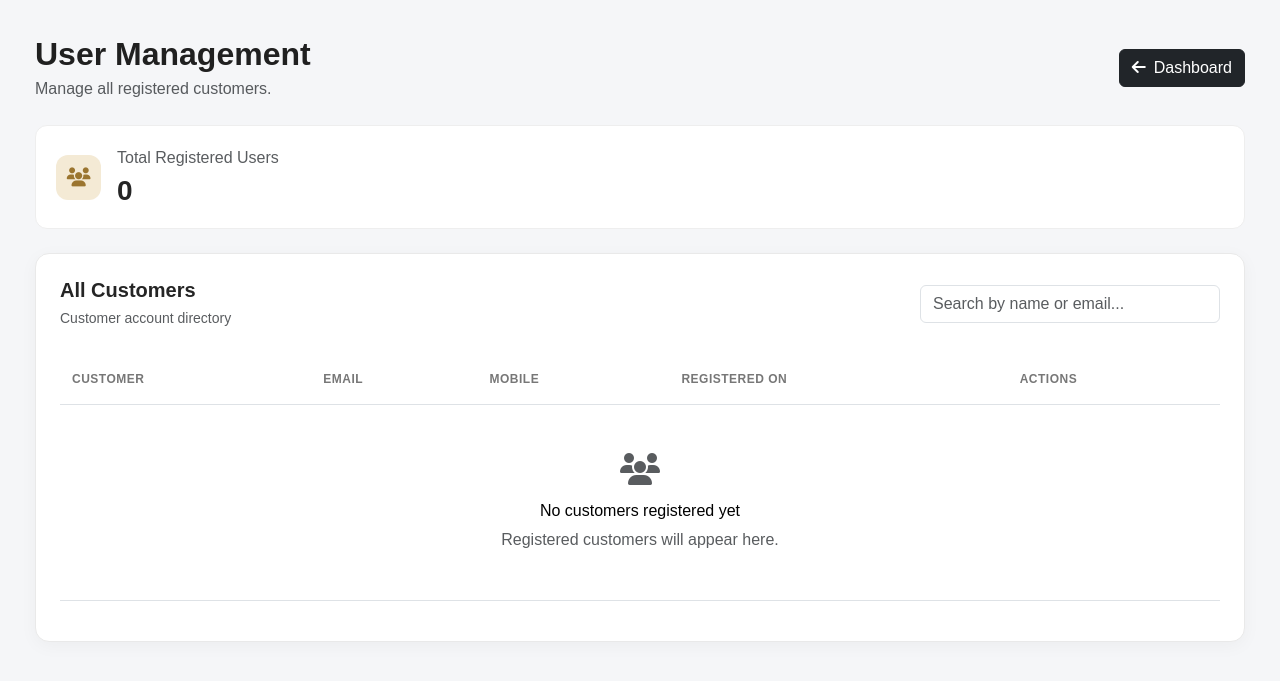
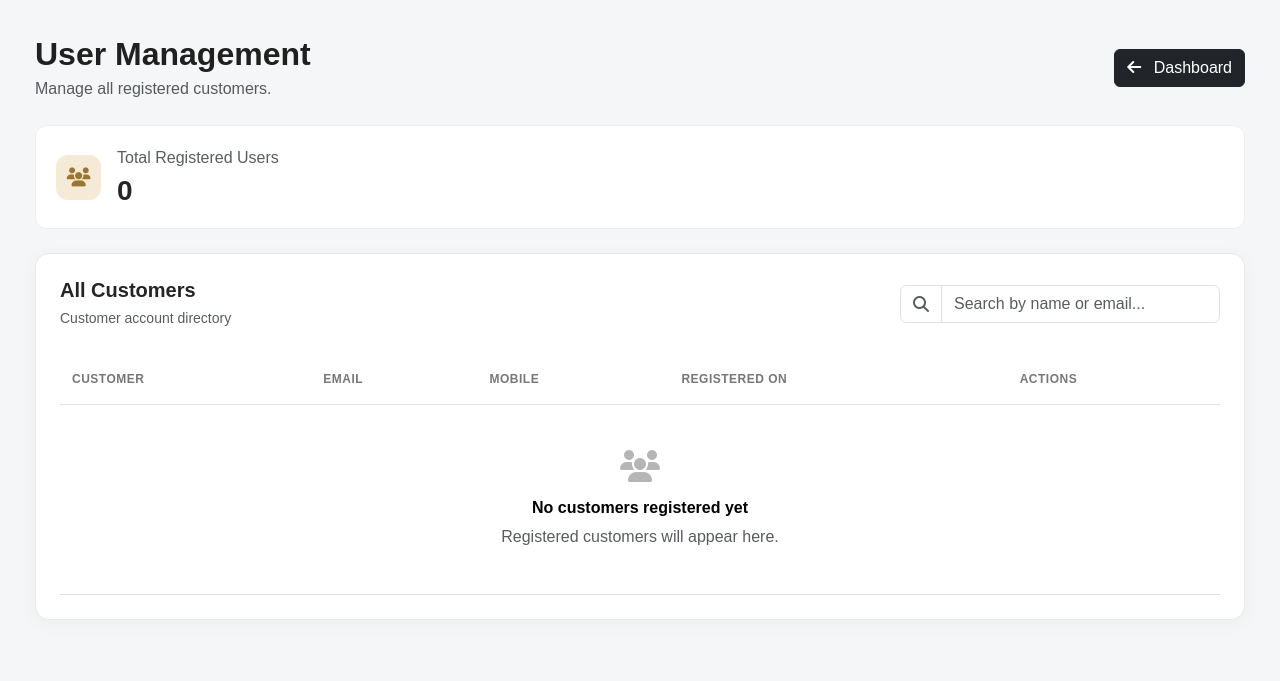
Before and after one commit to mustafa525252/Taxi-Booking-System, a Django app: page /user-list/ in a window 1280 px wide. Shown: the top 681 px of the page. Run offline with Django 5.2, Linux system fonts and the light colour scheme; the visitor is signed in with stand-in values (Sample User, id 1); data comes from the database, SQL or seed files in the repository.

Commit message:
Complete Bootstrap user listing table

```diff
--- a/core/templates/core/user_list.html
+++ b/core/templates/core/user_list.html
@@ -2,13 +2,24 @@
 {% load static %}
 <!DOCTYPE html>
 <html lang="en">
+
 <head>
     <meta charset="UTF-8">
     <meta name="viewport" content="width=device-width, initial-scale=1.0">
+
     <title>User Management | Taxi Booking System</title>
 
-    <link href="https://cdn.jsdelivr.net/npm/bootstrap@5.3.3/dist/css/bootstrap.min.css" rel="stylesheet">
-    <link rel="stylesheet" href="https://cdnjs.cloudflare.com/ajax/libs/font-awesome/6.5.0/css/all.min.css">
+    <!-- Bootstrap CSS -->
+    <link
+        href="https://cdn.jsdelivr.net/npm/bootstrap@5.3.3/dist/css/bootstrap.min.css"
+        rel="stylesheet"
+    >
+
+    <!-- Font Awesome -->
+    <link
+        rel="stylesheet"
+        href="https://cdnjs.cloudflare.com/ajax/libs/font-awesome/6.5.0/css/all.min.css"
+    >
 
     <style>
         body {
@@ -31,7 +42,7 @@
             border: 1px solid #e9e9e9;
             border-radius: 14px;
             padding: 24px;
-            box-shadow: 0 4px 18px rgba(0,0,0,.04);
+            box-shadow: 0 4px 18px rgba(0, 0, 0, .04);
         }
 
         .stat-card {
@@ -51,6 +62,7 @@
             color: #9b752f;
             border-radius: 12px;
             font-size: 19px;
+            flex-shrink: 0;
         }
 
         .table th {
@@ -70,6 +82,7 @@
         .customer-avatar {
             width: 38px;
             height: 38px;
+            min-width: 38px;
             background: #eee8dc;
             color: #80652f;
             border-radius: 50%;
@@ -85,24 +98,21 @@
             border: none;
         }
 
-        .btn-delete {
-            background: #fdeaea;
-            color: #c0392b;
-            border: none;
-        }
-
         .btn-edit:hover {
             background: #ead9b7;
             color: #684c18;
         }
 
-        .btn-delete:hover {
-            background: #f7d5d5;
-            color: #a5281d;
+        .search-box {
+            max-width: 320px;
         }
 
-        .search-box {
-            max-width: 300px;
+        .empty-state {
+            padding: 45px 15px !important;
+        }
+
+        .empty-state i {
+            color: #b5b5b5;
         }
 
         @media (max-width: 768px) {
@@ -113,6 +123,11 @@
             .user-card {
                 padding: 15px;
             }
+
+            .search-box {
+                max-width: 100%;
+                width: 100%;
+            }
         }
     </style>
 </head>
@@ -121,46 +136,74 @@
 
 <div class="main-content">
 
+    <!-- Page Header -->
     <div class="d-flex justify-content-between align-items-center flex-wrap gap-3 mb-4">
+
         <div>
             <h2 class="page-title mb-1">User Management</h2>
-            <p class="text-muted mb-0">Manage all registered customers.</p>
+            <p class="text-muted mb-0">
+                Manage all registered customers.
+            </p>
         </div>
 
         <a href="{% url 'dashboard' %}" class="btn btn-dark">
-            <i class="fa-solid fa-arrow-left me-2"></i>Dashboard
+            <i class="fa-solid fa-arrow-left me-2"></i>
+            Dashboard
         </a>
+
     </div>
 
+    <!-- Total Users Card -->
     <div class="stat-card mb-4 d-flex align-items-center gap-3">
+
         <div class="stat-icon">
             <i class="fa-solid fa-users"></i>
         </div>
+
         <div>
             <p class="text-muted mb-1">Total Registered Users</p>
             <h3 class="fw-bold mb-0">{{ total_users }}</h3>
         </div>
+
     </div>
 
+    <!-- User Listing Card -->
     <div class="user-card">
 
+        <!-- Table Header and Search -->
         <div class="d-flex justify-content-between align-items-center flex-wrap gap-3 mb-4">
+
             <div>
                 <h5 class="fw-bold mb-1">All Customers</h5>
-                <small class="text-muted">Customer account directory</small>
+                <small class="text-muted">
+                    Customer account directory
+                </small>
             </div>
+
+            <div class="search-box w-100" style="max-width: 320px;">
+                <div class="input-group">
+
+                    <span class="input-group-text bg-white">
+                        <i class="fa-solid fa-magnifying-glass text-muted"></i>
+                    </span>
 
                     <input
                         type="text"
                         id="userSearch"
-                class="form-control search-box"
+                        class="form-control"
                         placeholder="Search by name or email..."
                         autocomplete="off"
                     >
+
+                </div>
             </div>
 
+        </div>
+
+        <!-- Bootstrap Responsive Table -->
         <div class="table-responsive">
-            <table class="table table-hover align-middle" id="userTable">
+
+            <table class="table table-hover align-middle mb-0" id="userTable">
 
                 <thead>
                     <tr>
@@ -173,91 +216,163 @@
                 </thead>
 
                 <tbody>
+
                     {% for customer in customers %}
+
                     <tr>
+
+                        <!-- Customer Name -->
                         <td>
                             <div class="d-flex align-items-center gap-2">
+
                                 <div class="customer-avatar">
                                     {{ customer.full_name|first|upper }}
                                 </div>
+
                                 <strong>{{ customer.full_name }}</strong>
+
                             </div>
                         </td>
 
-                        <td>{{ customer.user.email }}</td>
+                        <!-- Email -->
+                        <td>
+                            {{ customer.user.email }}
+                        </td>
 
-                        <td>{{ customer.mobile }}</td>
+                        <!-- Mobile -->
+                        <td>
+                            {{ customer.mobile }}
+                        </td>
 
-                        <td>{{ customer.created_at|date:"d M Y" }}</td>
+                        <!-- Registration Date -->
+                        <td>
+                            {{ customer.created_at|date:"d M Y" }}
+                        </td>
 
+                        <!-- Actions -->
                         <td>
-                            <a href="{% url 'user_detail' customer.id %}"
+                            <!-- #view Profile Button -->
+                            <a
+                                href="{% url 'user_detail' customer.id %}"
                                 class="btn btn-sm btn-edit"
-                            title="View Profile">
+                                title="View Profile"
+                                aria-label="View {{ customer.full_name }} profile"
+                            >
                                 <i class="fa-solid fa-eye"></i>
                             </a>
-
-                            <a href="#"
-                               class="btn btn-sm btn-delete"
-                               title="Delete">
+                            <!-- Edit User -->
+                            <a
+                                href=""
+                                class="btn btn-sm btn-primary"
+                                title="Edit User"
+                                aria-label="Edit {{ customer.full_name }}"
+                            >
+                                <i class="fa-solid fa-edit"></i>
+                            </a>
+                            <!-- Delete User -->
+                            <a
+                                href=""
+                                class="btn btn-sm btn-danger"
+                                title="Delete User"
+                                aria-label="Delete {{ customer.full_name }}"
+                                onclick="return confirm('Are you sure you want to delete this user?');"
+                            >
                                 <i class="fa-solid fa-trash"></i>
                             </a>
+
+                        </td>
+
+                    </tr>
+
+                    {% empty %}
+
+                    <tr id="emptyRow">
+                        <td colspan="5" class="text-center empty-state">
+
+                            <i class="fa-solid fa-users fa-2x mb-3"></i>
+
+                            <h6 class="fw-bold">
+                                No customers registered yet
+                            </h6>
+
+                            <p class="text-muted mb-0">
+                                Registered customers will appear here.
+                            </p>
+
                         </td>
                     </tr>
 
-                    {% empty %}
-                    <tr>
-                        <td colspan="5" class="text-center py-5">
-                            <i class="fa-solid fa-users fa-2x text-muted mb-3"></i>
-                            <h6>No customers registered yet</h6>
-                            <p class="text-muted mb-0">
-                                Registered customers will appear here.
-                            </p>
+                    {% endfor %}
+
+                    <!-- Search No Results Message -->
+                    {% if customers %}
+                    <tr id="noResults" style="display: none;">
+                        <td colspan="5" class="text-center py-4">
+                            <i class="fa-solid fa-magnifying-glass text-muted mb-2"></i>
+                            <p class="fw-semibold mb-1">No matching customers found</p>
+                            <small class="text-muted">
+                                Try searching with another name or email.
+                            </small>
                         </td>
                     </tr>
-                    {% endfor %}
+                    {% endif %}
+
                 </tbody>
 
             </table>
+
         </div>
 
     </div>
 
 </div>
 
+<!-- Search Functionality -->
 <script>
-    document.getElementById("userSearch").addEventListener("keyup", function () {
-        let searchValue = this.value.toLowerCase();
-        let rows = document.querySelectorAll("#userTable tbody tr");
+    document.addEventListener("DOMContentLoaded", function () {
 
-        rows.forEach(function (row) {
-            row.style.display = row.innerText.toLowerCase().includes(searchValue)
-                ? ""
-                : "none";
-        });
-    });
-</script>
-<script>
-    document.getElementById("userSearch").addEventListener("input", function () {
+        const searchInput = document.getElementById("userSearch");
+        const table = document.getElementById("userTable");
+        const noResults = document.getElementById("noResults");
 
-        let searchValue = this.value.toLowerCase().trim();
+        if (!searchInput || !table) {
+            return;
+        }
 
-        let rows = document.querySelectorAll("#userTable tbody tr");
+        searchInput.addEventListener("input", function () {
+
+            const searchValue = this.value.toLowerCase().trim();
+
+            const rows = table.querySelectorAll("tbody tr:not(#noResults):not(#emptyRow)");
+
+            let visibleCount = 0;
 
             rows.forEach(function (row) {
 
-            let customerName = row.cells[0]?.innerText.toLowerCase() || "";
-            let customerEmail = row.cells[1]?.innerText.toLowerCase() || "";
+                const customerName = row.cells[0]?.innerText.toLowerCase() || "";
+                const customerEmail = row.cells[1]?.innerText.toLowerCase() || "";
 
-            let matches =
+                const matches =
                     customerName.includes(searchValue) ||
                     customerEmail.includes(searchValue);
 
                 row.style.display = matches ? "" : "none";
 
+                if (matches) {
+                    visibleCount++;
+                }
+
+            });
+
+            if (noResults) {
+                noResults.style.display =
+                    visibleCount === 0 ? "" : "none";
+            }
+
         });
 
     });
 </script>
+
 </body>
 </html>
```
Lines whose indentation alone changed are shown as unchanged.
